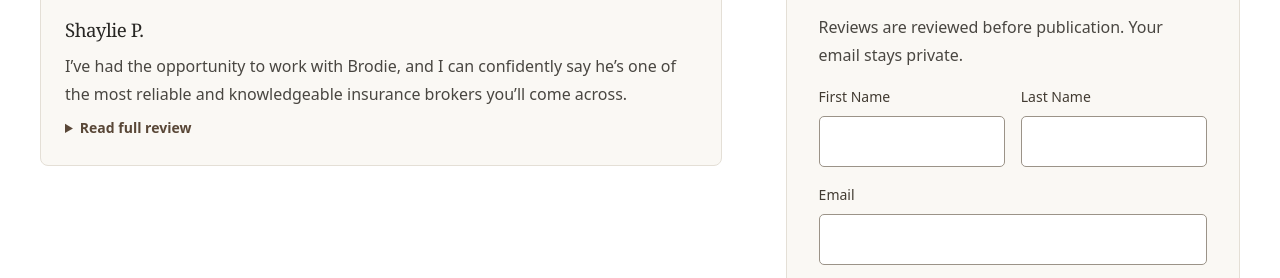
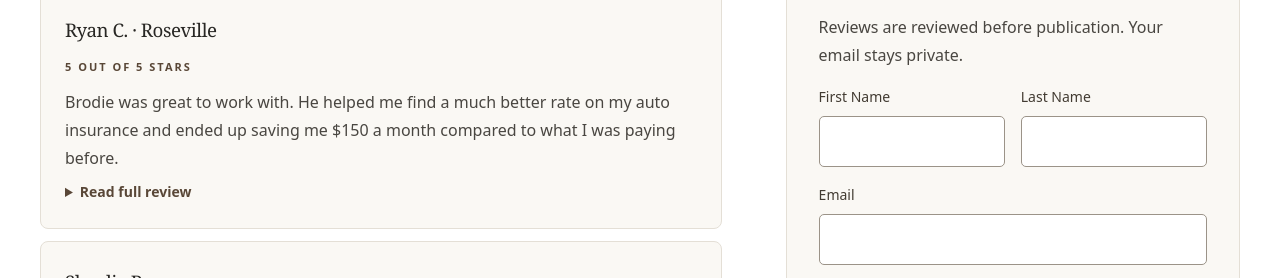
Before and after one commit to BrodieHawk/BrodieInsures, a plain HTML site: page testimonials.html in a window 1280 px wide. Shown: the part 457-735 px from the top of the page. Drawn offline with Linux system fonts and the light colour scheme.

Commit message:
Publish Ryan C. testimonial

```diff
--- a/testimonials.html
+++ b/testimonials.html
@@ -35,6 +35,21 @@
             <section aria-labelledby="reviews-heading">
                 <h2 id="reviews-heading">Client reviews</h2>
                 <div id="approved-reviews">
+                    <article class="panel coverage-article">
+                        <h3>Ryan C. · Roseville</h3>
+                        <p class="eyebrow">5 out of 5 stars</p>
+                        <blockquote>
+                            <p>Brodie was great to work with. He helped me find a much better rate on my auto
+                                insurance and ended up saving me $150 a month compared to what I was paying before.</p>
+                            <details class="review-more">
+                                <summary>Read full review</summary>
+                                <p>The whole process was quick and easy and communication was great throughout the
+                                    entire thing. It's nice working with someone who actually takes the time to find
+                                    you a good deal. I definitely recommend giving him a call if you're looking to
+                                    save on insurance</p>
+                            </details>
+                        </blockquote>
+                    </article>
                     <article class="panel coverage-article">
                         <h3>Shaylie P.</h3>
                         <blockquote>
```
